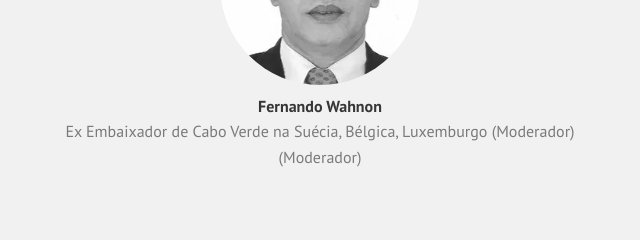
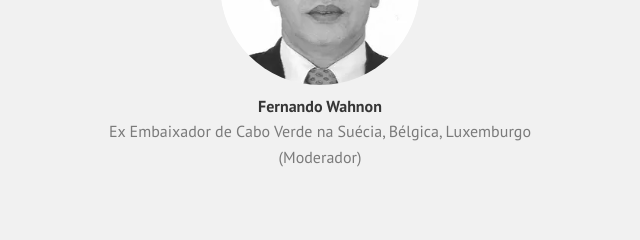
Before and after one commit to Brocy/Dialogo-Estratagico-Website, a plain HTML site: page index.html in a window 1280 px wide. Shown: the part 2600-2840 px from the top of the page, 614-1254 px from the left. Drawn offline with nearby package versions, Linux system fonts and the light colour scheme.

Commit message:
fix duplicate Moderador

```diff
--- a/index.html
+++ b/index.html
@@ -232,8 +232,7 @@
           </figure>
           <p>
             <strong>Fernando Wahnon</strong><br />
-            <span class="has-text-grey">Ex Embaixador de Cabo Verde na Suécia, Bélgica, Luxemburgo
-              (Moderador)</span><br />
+            <span class="has-text-grey">Ex Embaixador de Cabo Verde na Suécia, Bélgica, Luxemburgo</span><br />
             <span class="has-text-grey">(Moderador)</span>
           </p>
         </div>
```
